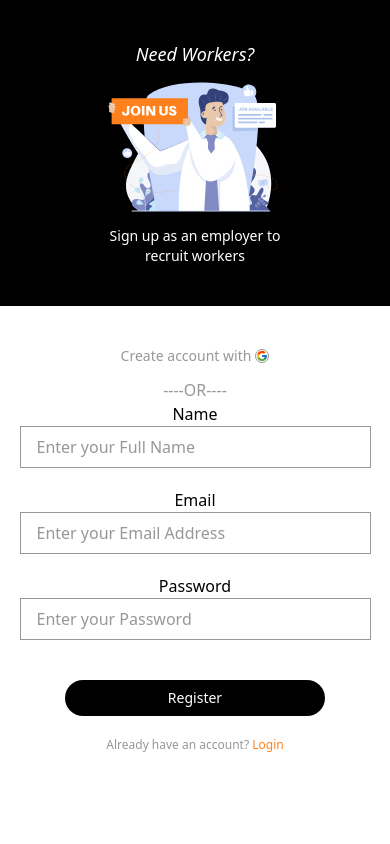
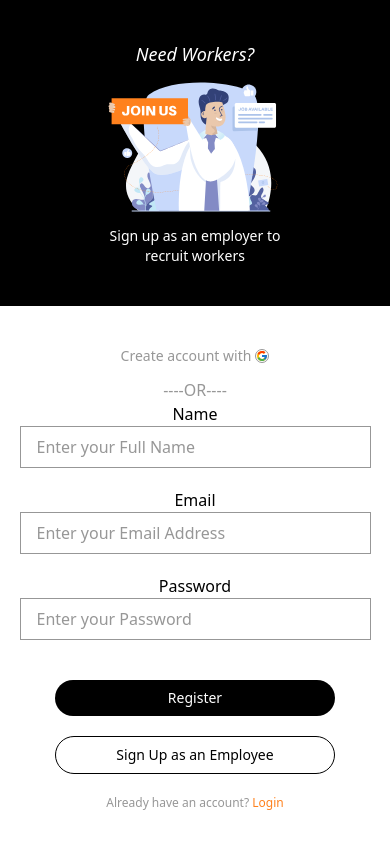
Before and after one commit to EmilyRacheal/busbhackathon, a React (Create React App) app: page / in a window 390 px wide. Built offline with nearby package versions, Linux system fonts and the light colour scheme.

Commit message:
made some changes on the mobile for the signup

```diff
--- a/src/Pages/Auth/signup/signup.jsx
+++ b/src/Pages/Auth/signup/signup.jsx
@@ -5,12 +5,12 @@ import { FcGoogle } from "react-icons/fc";
 function Signup() {
   return (
     <div>
-      <div className="w-full flex flex-col md:flex md:flex-row gap-y-10">
+      <div className="w-full flex flex-col md:flex md:flex-row gap-y-10 h-screen">
         <div className="bg-black flex flex-col md:w-[40%] w-full justify-center items-center gap-x-10 py-10">
           <h1 className="text-white font-medium italic text-lg md:text-[36px]">
             Need Workers?
           </h1>
-          <img src={Signupimage} alt="" srcset="" className="w-[200px]"/>
+          <img src={Signupimage} alt="" srcset="" className="w-[200px] md:w-[80%]"/>
           <p className="md:text-[20px]  text-sm text-white w-full max-w-[200px] md:max-w-[290px] md:pt-6 md:pb-5 text-center">
             Sign up as an employer to recruit workers
           </p>
@@ -64,9 +64,12 @@ function Signup() {
                     />
                   </div>
                 </div>
-                  <button className="mt-5 bg-black w-full max-w-[260px] py-2 rounded-[30px] text-white text-sm md:text-[20px]">
+                  <button className="mt-5 bg-black md:w-full md:max-w-[260px] w-[80%] py-2 rounded-[30px] text-white text-sm md:text-[20px]">
                     Register
                   </button>
+                  <button className="md:hidden block border border-black md:w-full md:max-w-[260px] w-[80%] py-2 rounded-[30px] text-black text-sm md:text-[20px]">
+            Sign Up as an Employee
+          </button>
                 <p className="text-[#979797] text-[12px]">
                   Already have an account?
                   <span className="text-[#FF811D]"> Login</span>{" "}
```
